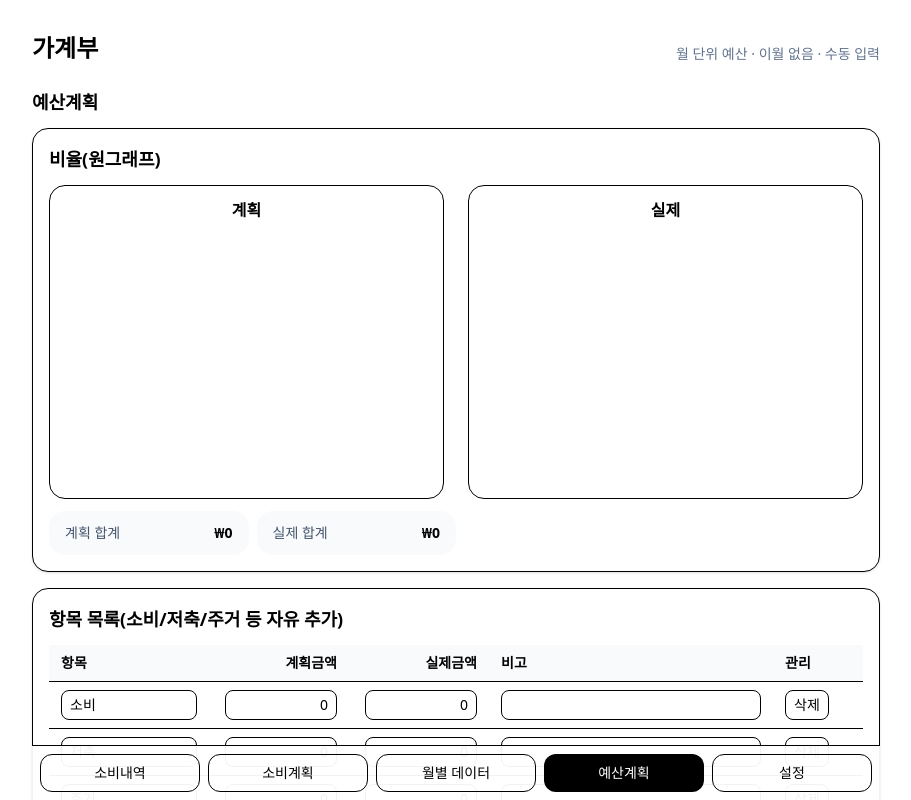
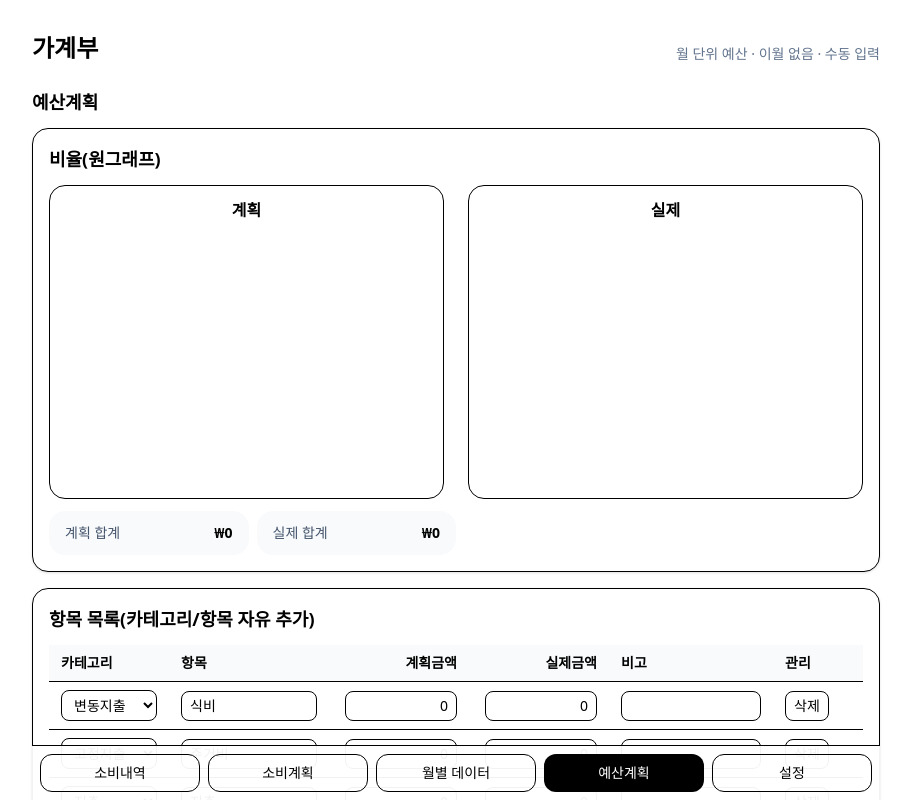
Before and after one commit to chanzii/budget-app, a React (Vite) app: page / in a window 1280 px wide. Both pictures are taken after a click on the button "예산계획". Shown: the top 800 px of the page, without its empty margins (184-1095 px from the left). Built offline with nearby package versions, Linux system fonts and the light colour scheme.

Commit message:
fix(list): clear filters on ListView unmount

```diff
--- a/src/App.tsx
+++ b/src/App.tsx
@@ -29,14 +29,16 @@ type BudgetItem = {
 };
 
 // 예산계획(상위 카테고리 계획판) 항목 타입
+type PlanCategory = "저축" | "고정지출" | "변동지출";
+
 type PlanItem = {
   id: string;
-  name: string;     // 예: 소비, 저축, 주거
-  plan: number;     // 계획 금액
-  actual: number;   // 실제 금액(수동 입력)
-  memo?: string;    // 비고
+  cat: PlanCategory; // ★ 카테고리
+  name: string;      // 항목명 (예: 식비, 통신비, 비상금 저축 등)
+  plan: number;      // 계획 금액
+  actual: number;    // 실제 금액(수동 입력)
+  memo?: string;     // 비고
 };
-
 type Settings = {
   startDay: number; // 1~31 (기본 1)
   startDayTakesEffectNextMonth: boolean; // true: 다음 달부터 적용
@@ -106,7 +108,15 @@ function daysInMonth(y: number, m: number) {
 function firstDayOfWeek(y: number, m: number) {
   return new Date(y, m - 1, 1).getDay(); // 0(일)~6(토)
 }
-
+function inferCat(name: string): PlanCategory {
+  if (name.includes("저축")) return "저축";
+  if (
+    ["월세", "전세", "관리비", "통신", "공과금", "보험", "주거", "고정"].some(k => name.includes(k))
+  ) {
+    return "고정지출";
+  }
+  return "변동지출";
+}
 // (보조) startDay 적용 시점 유틸 — "다음 달부터 적용" 옵션 보정
 function effectiveStartDay(yearMonth: string, settings: Settings) {
   const today = new Date();
@@ -130,12 +140,20 @@ function loadState(): AppState {
     const parsed = JSON.parse(raw) as Partial<AppState>;
 
     // ▼ plan 마이그레이션: 없으면 기본 3개 생성
-    const plan: PlanItem[] = Array.isArray((parsed as any).plan)
-      ? (parsed as any).plan
+    const rawPlan = (parsed as any).plan;
+const plan: PlanItem[] = Array.isArray(rawPlan)
+  ? rawPlan.map((p: any) => ({
+      id: p.id ?? uid(),
+      cat: (p.cat ?? inferCat(String(p.name ?? ""))) as PlanCategory,
+      name: String(p.name ?? "새 항목"),
+      plan: Number(p.plan ?? 0),
+      actual: Number(p.actual ?? 0),
+      memo: typeof p.memo === "string" ? p.memo : "",
+    }))
   : [
-          { id: uid(), name: "소비", plan: 0, actual: 0, memo: "" },
-          { id: uid(), name: "저축", plan: 0, actual: 0, memo: "" },
-          { id: uid(), name: "주거", plan: 0, actual: 0, memo: "" },
+      { id: uid(), cat: "변동지출", name: "식비",   plan: 0, actual: 0, memo: "" },
+      { id: uid(), cat: "고정지출", name: "주거비", plan: 0, actual: 0, memo: "" },
+      { id: uid(), cat: "저축",     name: "저축",   plan: 0, actual: 0, memo: "" },
     ];
 
     const fixed: AppState = {
@@ -162,9 +180,9 @@ function loadState(): AppState {
       txs: [],
       settings: { startDay: 1, startDayTakesEffectNextMonth: true },
     plan: [
-        { id: uid(), name: "소비", plan: 0, actual: 0, memo: "" },
-        { id: uid(), name: "저축", plan: 0, actual: 0, memo: "" },
-        { id: uid(), name: "주거", plan: 0, actual: 0, memo: "" },
+  { id: uid(), cat: "변동지출", name: "식비",   plan: 0, actual: 0, memo: "" },
+  { id: uid(), cat: "고정지출", name: "주거비", plan: 0, actual: 0, memo: "" },
+  { id: uid(), cat: "저축",     name: "저축",   plan: 0, actual: 0, memo: "" },
 ],
     };
   }
@@ -1151,6 +1169,7 @@ function PlanView() {
   // 상태/유틸
  const list = (state.plan ?? []) as PlanItem[];
   const [newName, setNewName] = useState("");
+const [newCat, setNewCat] = useState<PlanCategory>("변동지출");
 const [editingName, setEditingName] = useState<Record<string, string>>({});
 const [editingPlan, setEditingPlan] = useState<Record<string, string>>({});
 const [editingActual, setEditingActual] = useState<Record<string, string>>({});
@@ -1164,8 +1183,19 @@ const [editingMemo, setEditingMemo] = useState<Record<string, string>>({});
   const actualTotal = useMemo(() => list.reduce((s, v) => s + (v.actual || 0), 0), [list]);
 
   // 그래프 데이터
-  const planPie = useMemo(() => list.map((v, i) => ({ name: v.name, value: v.plan || 0, color: COLORS[i % COLORS.length] })), [list]);
-  const actualPie = useMemo(() => list.map((v, i) => ({ name: v.name, value: v.actual || 0, color: COLORS[i % COLORS.length] })), [list]);
+ // 그래프 데이터(카테고리별 합)
+const cats: PlanCategory[] = ["저축", "고정지출", "변동지출"];
+const planPie = useMemo(() => {
+  const sumBy: Record<PlanCategory, number> = { 저축: 0, 고정지출: 0, 변동지출: 0 };
+  list.forEach(v => { sumBy[v.cat] += v.plan || 0; });
+  return cats.map((c, i) => ({ name: c, value: sumBy[c], color: COLORS[i % COLORS.length] }));
+}, [list]);
+
+const actualPie = useMemo(() => {
+  const sumBy: Record<PlanCategory, number> = { 저축: 0, 고정지출: 0, 변동지출: 0 };
+  list.forEach(v => { sumBy[v.cat] += v.actual || 0; });
+  return cats.map((c, i) => ({ name: c, value: sumBy[c], color: COLORS[i % COLORS.length] }));
+}, [list]);
 
   // CRUD
   function upsertPlanItem(p: Partial<PlanItem> & { id?: string }) {
@@ -1175,7 +1205,14 @@ const [editingMemo, setEditingMemo] = useState<Record<string, string>>({});
         const i = arr.findIndex(x => x.id === p.id);
         if (i >= 0) arr[i] = { ...arr[i], ...p } as PlanItem;
       } else {
-        arr.push({ id: uid(), name: p.name || "새 항목", plan: p.plan || 0, actual: p.actual || 0, memo: p.memo || "" });
+        arr.push({
+  id: uid(),
+  cat: (p.cat ?? "변동지출") as PlanCategory,
+  name: p.name || "새 항목",
+  plan: p.plan || 0,
+  actual: p.actual || 0,
+  memo: p.memo || "",
+});
       }
       return { ...prev, plan: arr };
     });
@@ -1271,10 +1308,11 @@ const [editingMemo, setEditingMemo] = useState<Record<string, string>>({});
       </Section>
 
       {/* 표: 항목 CRUD */}
-      <Section title="항목 목록(소비/저축/주거 등 자유 추가)">
+   <Section title="항목 목록(카테고리/항목 자유 추가)">
   <div className="-mx-2 overflow-x-auto sm:mx-0">
-          <table className="min-w-[720px] sm:min-w-full text-xs sm:text-sm table-fixed">
+    <table className="min-w-[820px] sm:min-w-full text-xs sm:text-sm table-fixed">
       <colgroup>
+        <col className="w-[120px]" /> {/* 카테고리 */}
         <col className="w-[160px]" /> {/* 항목 */}
         <col className="w-[140px]" /> {/* 계획 */}
         <col className="w-[140px]" /> {/* 실제 */}
@@ -1283,6 +1321,7 @@ const [editingMemo, setEditingMemo] = useState<Record<string, string>>({});
       </colgroup>
       <thead className="bg-slate-50 text-left">
         <tr>
+          <th className="px-2 py-2 sm:px-3">카테고리</th>
           <th className="px-2 py-2 sm:px-3">항목</th>
           <th className="px-2 py-2 sm:px-3 text-right">계획금액</th>
           <th className="px-2 py-2 sm:px-3 text-right">실제금액</th>
@@ -1293,147 +1332,96 @@ const [editingMemo, setEditingMemo] = useState<Record<string, string>>({});
       <tbody>
         {list.map((r) => (
           <tr key={r.id} className="border-t">
+            {/* 카테고리 */}
+            <td className="px-2 py-2 sm:px-3">
+              <select
+                value={r.cat}
+                onChange={(e) =>
+                  upsertPlanItem({ id: r.id, cat: e.target.value as PlanCategory })
+                }
+                className="w-full rounded-lg border px-2 py-1"
+              >
+                <option value="저축">저축</option>
+                <option value="고정지출">고정지출</option>
+                <option value="변동지출">변동지출</option>
+              </select>
+            </td>
+
+            {/* 항목명(교체 입력칸 유지) */}
             <td className="px-2 py-2 sm:px-3">
               <input
                 value={editingName[r.id] ?? r.name}
                 onFocus={() =>
                   setEditingName(p => (p[r.id] === undefined ? { ...p, [r.id]: r.name } : p))
                 }
-  onChange={(e) =>
-    setEditingName(p => ({ ...p, [r.id]: e.target.value }))
-  }
+                onChange={(e) => setEditingName(p => ({ ...p, [r.id]: e.target.value }))}
                 onBlur={() => {
                   const val = editingName[r.id];
-    if (val !== undefined && val !== r.name) {
-      upsertPlanItem({ id: r.id, name: val });
-    }
-    setEditingName(p => {
-      const cp = { ...p };
-      delete cp[r.id];
-      return cp;
-    });
+                  if (val !== undefined && val !== r.name) upsertPlanItem({ id: r.id, name: val });
+                  setEditingName(p => { const cp = { ...p }; delete cp[r.id]; return cp; });
+                }}
+                onKeyDown={(e) => { if (e.key === "Enter" || e.key === "Escape") (e.currentTarget as HTMLInputElement).blur(); }}
+                className="w-full rounded-lg border px-2 py-1"
+              />
+            </td>
+
+            {/* 계획/실제(교체 입력칸 유지) */}
+            <td className="px-2 py-2 sm:px-3 text-right">
+              <input
+                type="text" inputMode="numeric"
+                value={editingPlan[r.id] ?? String(r.plan)}
+                onFocus={() => setEditingPlan(prev => (prev[r.id] === undefined ? { ...prev, [r.id]: String(r.plan) } : prev))}
+                onChange={(e) => setEditingPlan(prev => ({ ...prev, [r.id]: e.target.value.replace(/[^0-9]/g, "") }))}
+                onBlur={() => {
+                  const val = editingPlan[r.id];
+                  if (val !== undefined && String(r.plan) !== val) upsertPlanItem({ id: r.id, plan: Number(val || 0) });
+                  setEditingPlan(prev => { const cp = { ...prev }; delete cp[r.id]; return cp; });
                 }}
                 onKeyDown={(e) => {
-    if (e.key === "Enter" || e.key === "Escape") {
-      (e.currentTarget as HTMLInputElement).blur();
-    }
-  }}
-  className="w-full rounded-lg border px-2 py-1"
+                  if (e.key === "Enter") (e.currentTarget as HTMLInputElement).blur();
+                  if (e.key === "Escape") { setEditingPlan(prev => { const cp = { ...prev }; delete cp[r.id]; return cp; }); (e.currentTarget as HTMLInputElement).blur(); }
+                }}
+                className="w-28 rounded-lg border px-2 py-1 text-right"
               />
             </td>
             <td className="px-2 py-2 sm:px-3 text-right">
               <input
-  type="text"
-  inputMode="numeric"
-  value={editingPlan[r.id] ?? String(r.plan)}
-  onFocus={() =>
-    setEditingPlan((prev) =>
-      prev[r.id] === undefined ? { ...prev, [r.id]: String(r.plan) } : prev
-    )
-  }
-  onChange={(e) => {
-    const digits = e.target.value.replace(/[^0-9]/g, "");
-    setEditingPlan((prev) => ({ ...prev, [r.id]: digits }));
-  }}
+                type="text" inputMode="numeric"
+                value={editingActual[r.id] ?? String(r.actual)}
+                onFocus={() => setEditingActual(prev => (prev[r.id] === undefined ? { ...prev, [r.id]: String(r.actual) } : prev))}
+                onChange={(e) => setEditingActual(prev => ({ ...prev, [r.id]: e.target.value.replace(/[^0-9]/g, "") }))}
                 onBlur={() => {
-    const val = editingPlan[r.id];
-    if (val !== undefined && String(r.plan) !== val) {
-      upsertPlanItem({ id: r.id, plan: Number(val || 0) });
-    }
-    setEditingPlan((prev) => {
-      const cp = { ...prev };
-      delete cp[r.id];
-      return cp;
-    });
+                  const val = editingActual[r.id];
+                  if (val !== undefined && String(r.actual) !== val) upsertPlanItem({ id: r.id, actual: Number(val || 0) });
+                  setEditingActual(prev => { const cp = { ...prev }; delete cp[r.id]; return cp; });
                 }}
                 onKeyDown={(e) => {
                   if (e.key === "Enter") (e.currentTarget as HTMLInputElement).blur();
-    if (e.key === "Escape") {
-      setEditingPlan((prev) => {
-        const cp = { ...prev };
-        delete cp[r.id];
-        return cp;
-      });
-      (e.currentTarget as HTMLInputElement).blur();
-    }
+                  if (e.key === "Escape") { setEditingActual(prev => { const cp = { ...prev }; delete cp[r.id]; return cp; }); (e.currentTarget as HTMLInputElement).blur(); }
                 }}
                 className="w-28 rounded-lg border px-2 py-1 text-right"
               />
             </td>
-                  <td className="px-2 py-2 sm:px-3 text-right">
-                   <input
-  type="text"
-  inputMode="numeric"
-  value={editingActual[r.id] ?? String(r.actual)}
-  onFocus={() =>
-    setEditingActual((prev) =>
-      prev[r.id] === undefined ? { ...prev, [r.id]: String(r.actual) } : prev
-    )
-  }
-  onChange={(e) => {
-    const digits = e.target.value.replace(/[^0-9]/g, "");
-    setEditingActual((prev) => ({ ...prev, [r.id]: digits }));
-  }}
-  onBlur={() => {
-    const val = editingActual[r.id];
-    if (val !== undefined && String(r.actual) !== val) {
-      upsertPlanItem({ id: r.id, actual: Number(val || 0) });
-    }
-    setEditingActual((prev) => {
-      const cp = { ...prev };
-      delete cp[r.id];
-      return cp;
-    });
-  }}
-  onKeyDown={(e) => {
-    if (e.key === "Enter") (e.currentTarget as HTMLInputElement).blur();
-    if (e.key === "Escape") {
-      setEditingActual((prev) => {
-        const cp = { ...prev };
-        delete cp[r.id];
-        return cp;
-      });
-      (e.currentTarget as HTMLInputElement).blur();
-    }
-  }}
-  className="w-28 rounded-lg border px-2 py-1 text-right"
-/>
-                  </td>
+
+            {/* 비고(교체 입력칸 유지) */}
             <td className="px-2 py-2 sm:px-3">
               <input
                 value={editingMemo[r.id] ?? (r.memo || "")}
-  onFocus={() =>
-    setEditingMemo(p =>
-      p[r.id] === undefined ? { ...p, [r.id]: r.memo || "" } : p
-    )
-  }
-  onChange={(e) =>
-    setEditingMemo(p => ({ ...p, [r.id]: e.target.value }))
-  }
+                onFocus={() => setEditingMemo(p => (p[r.id] === undefined ? { ...p, [r.id]: r.memo || "" } : p))}
+                onChange={(e) => setEditingMemo(p => ({ ...p, [r.id]: e.target.value }))}
                 onBlur={() => {
                   const val = editingMemo[r.id] ?? "";
-    if (val !== (r.memo || "")) {
-      upsertPlanItem({ id: r.id, memo: val });
-    }
-    setEditingMemo(p => {
-      const cp = { ...p };
-      delete cp[r.id];
-      return cp;
-    });
-  }}
-  onKeyDown={(e) => {
-    if (e.key === "Enter" || e.key === "Escape") {
-      (e.currentTarget as HTMLInputElement).blur();
-    }
-  }}
+                  if (val !== (r.memo || "")) upsertPlanItem({ id: r.id, memo: val });
+                  setEditingMemo(p => { const cp = { ...p }; delete cp[r.id]; return cp; });
+                }}
+                onKeyDown={(e) => { if (e.key === "Enter" || e.key === "Escape") (e.currentTarget as HTMLInputElement).blur(); }}
                 className="w-full rounded-lg border px-2 py-1"
               />
             </td>
+
+            {/* 관리 */}
             <td className="px-2 py-2 sm:px-3">
-                    <button
-                      onClick={() => deletePlanItem(r.id)}
-                      className="rounded-lg border px-2 py-1 hover:bg-slate-50"
-                    >
+              <button onClick={() => deletePlanItem(r.id)} className="rounded-lg border px-2 py-1 hover:bg-slate-50">
                 삭제
               </button>
             </td>
@@ -1441,7 +1429,7 @@ const [editingMemo, setEditingMemo] = useState<Record<string, string>>({});
         ))}
         {list.length === 0 && (
           <tr>
-                  <td colSpan={5} className="px-3 py-8 text-center text-slate-500">항목이 없습니다.</td>
+            <td colSpan={6} className="px-3 py-8 text-center text-slate-500">항목이 없습니다.</td>
           </tr>
         )}
       </tbody>
@@ -1455,15 +1443,28 @@ const [editingMemo, setEditingMemo] = useState<Record<string, string>>({});
     onSubmit={(e) => {
       e.preventDefault();
       upsertPlanItem({
+        cat: newCat,
         name: newName || "새 항목",
         plan: Number(newPlan || 0),
         actual: Number(newActual || 0),
         memo: newMemo || "",
       });
+      setNewCat("변동지출");
       setNewName(""); setNewPlan(""); setNewActual(""); setNewMemo("");
     }}
-          className="grid grid-cols-2 gap-3 sm:grid-cols-5"
-        >
+    className="grid grid-cols-2 gap-3 sm:grid-cols-6"
+  >
+    <Field label="카테고리">
+      <select
+        value={newCat}
+        onChange={(e) => setNewCat(e.target.value as PlanCategory)}
+        className="w-full rounded-xl border px-3 py-2"
+      >
+        <option value="저축">저축</option>
+        <option value="고정지출">고정지출</option>
+        <option value="변동지출">변동지출</option>
+      </select>
+    </Field>
     <Field label="항목명">
       <input value={newName} onChange={(e) => setNewName(e.target.value)} className="w-full rounded-xl border px-3 py-2" />
     </Field>
@@ -1481,6 +1482,7 @@ const [editingMemo, setEditingMemo] = useState<Record<string, string>>({});
     </div>
   </form>
 </Section>
+
 
       <div className="mt-4">
         <button onClick={() => setTab("home")} className="rounded-xl border px-4 py-3">ⓧ 홈으로</button>
```
Lines whose indentation alone changed are shown as unchanged.
